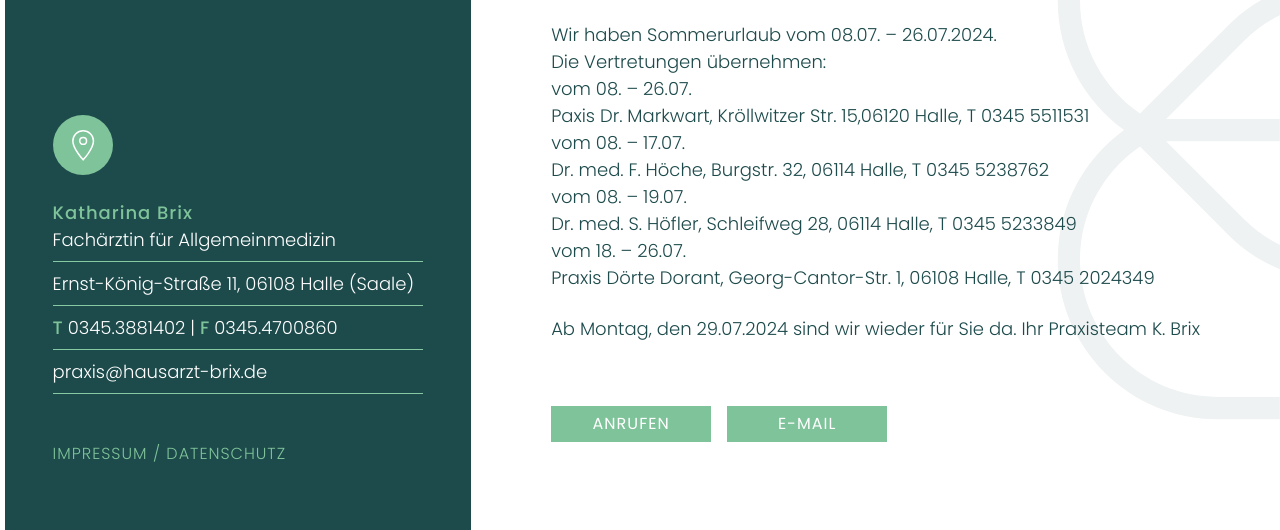
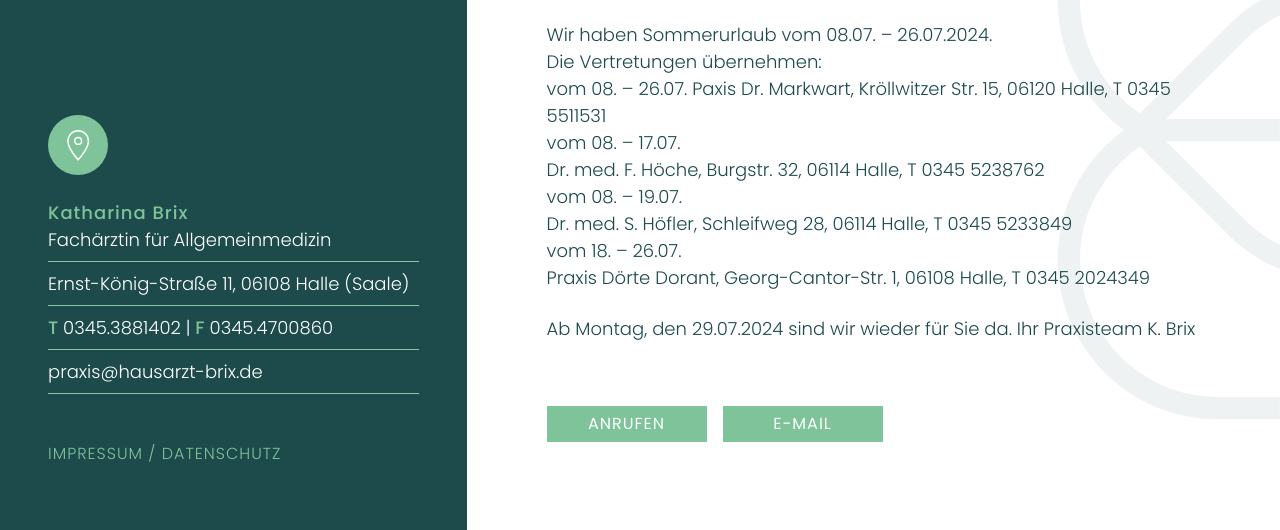
Before and after one commit to kwoellner/hausarzt-brix.de, a plain HTML site: page index.html in a window 1280 px wide. Shown: the part 270-800 px from the top of the page. Drawn offline with Linux system fonts and the light colour scheme.

Commit message:
Update index.html

```diff
--- a/index.html
+++ b/index.html
@@ -39,8 +39,7 @@
             <p class="mb-4"><strong>Werte Patienten,</strong></p>
             <p class="mb-4">
                 Wir haben Sommerurlaub vom 08.07. – 26.07.2024.<br> Die Vertretungen übernehmen:<br>
-                vom 08. – 26.07.<br>
-                Paxis Dr. Markwart, Kröllwitzer Str. 15,06120 Halle, T 0345 5511531<br>
+                vom 08. – 26.07. Paxis Dr. Markwart, Kröllwitzer Str. 15, 06120 Halle, T 0345 5511531<br>
                 vom 08. – 17.07.<br>
                 Dr. med. F. Höche, Burgstr. 32, 06114 Halle, T 0345 5238762<br>
                 vom 08. – 19.07.<br>
```
